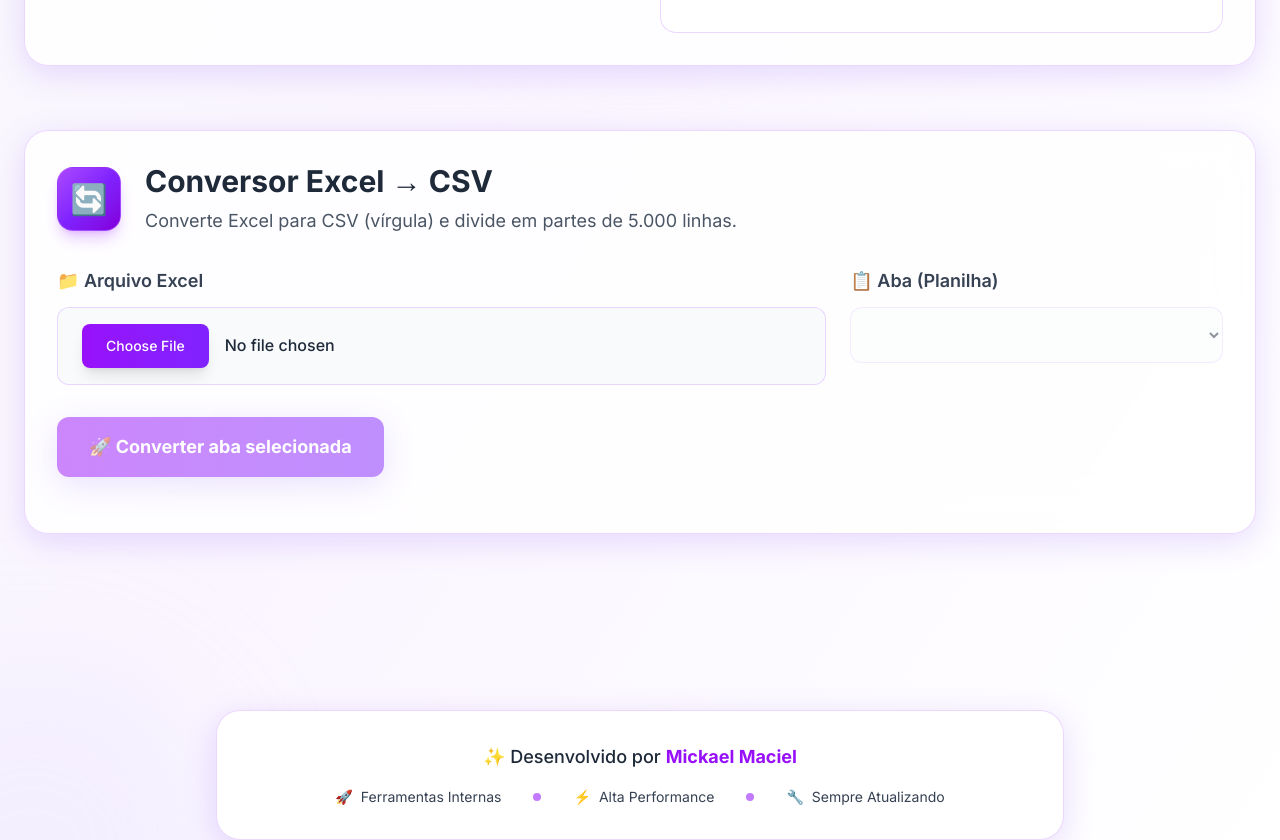
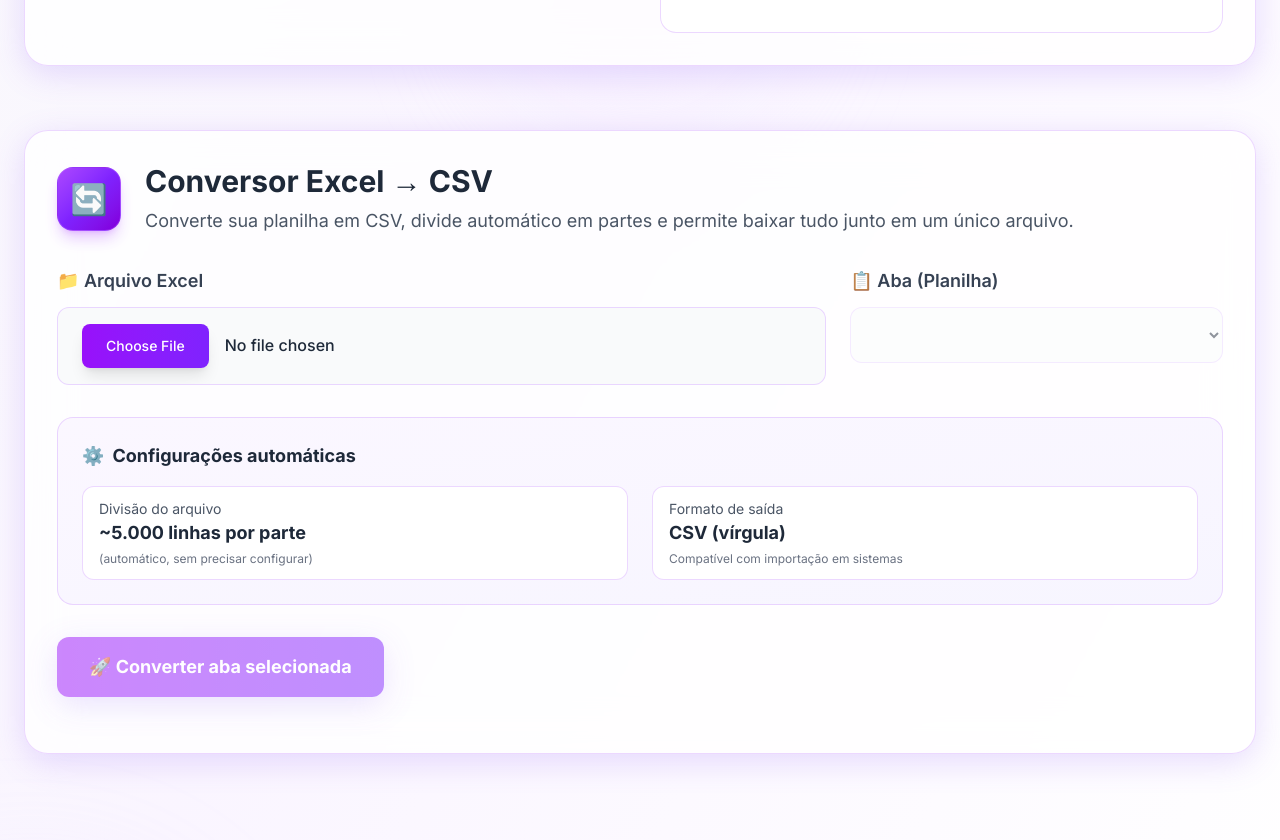
Before and after one commit to mickaelmaciell/suporte-cw, a React (Vite) app: page / in a window 1280 px wide. Shown: the part 1140-1980 px from the top of the page. Built offline with nearby package versions, Linux system fonts and the light colour scheme.

Commit message:
feat: Conversor atualizações

```diff
--- a/src/components/Conversor.jsx
+++ b/src/components/Conversor.jsx
@@ -1,30 +1,42 @@
-import { useState } from "react";
+import React, { useState, useMemo, useRef } from "react";
 import * as XLSX from "xlsx";
 import Papa from "papaparse";
+import JSZip from "jszip"; // ainda usado se você quiser futuramente zip, mas podemos remover se quiser
+
+// tamanho fixo de divisão
+const DEFAULT_CHUNK_SIZE = 5000;
 
 /**
- * Conversor .XLSX → .CSV (vírgula)
- * - 100% no navegador
- * - Escolha de aba e split em partes de 5.000 linhas (mantém cabeçalho)
- * - Visual aprimorado + acessibilidade
- * - Baixar TODAS as partes em UMA única planilha .xlsx (cada parte em uma aba)
+ * Conversor .XLSX → .CSV
+ * - Lê o Excel, escolhe a aba
+ * - Divide em partes automáticas (~5000 linhas cada)
+ * - Gera CSV único gigante (tudo junto)
+ * - Gera CSV separado por parte
+ * - Mostra estatísticas
+ * - NÃO mostra preview e NÃO pede chunk manual
  */
 export default function Conversor() {
+  const fileInputRef = useRef(null);
+
+  // estado principal
   const [fileName, setFileName] = useState("");
-  const [sheets, setSheets] = useState([]);
-  const [selectedSheet, setSelectedSheet] = useState("");
-  const [parts, setParts] = useState([]); // [{name, blob}]
+  const [sheets, setSheets] = useState([]);             // nomes das abas
+  const [selectedSheet, setSelectedSheet] = useState(""); // aba atual
+
+  const [parts, setParts] = useState([]); // [{name, blob, rowCount}]
   const [info, setInfo] = useState("");
 
-  // Estados para o download combinado (.xlsx)
-  const [combinedHeader, setCombinedHeader] = useState([]); // primeira linha (cabeçalho)
-  const [combinedSlices, setCombinedSlices] = useState([]); // array de slices (cada um é um array de linhas)
+  // dados para montar o CSV único
+  const [combinedHeader, setCombinedHeader] = useState([]);
+  const [combinedSlices, setCombinedSlices] = useState([]); // [ [linhasParte1], [linhasParte2], ...]
 
+  // estilo base do card
   const card =
     "rounded-3xl p-8 border backdrop-blur-xl bg-white/80 dark:bg-black/40 " +
     "border-purple-300/50 dark:border-purple-500/30 shadow-[0_8px_32px_rgba(139,92,246,0.2)] " +
     "hover:shadow-[0_12px_48px_rgba(139,92,246,0.3)] transition-all duration-300";
 
+  // util: baixa um Blob com nome custom
   function triggerDownloadBlob(blob, name) {
     const url = URL.createObjectURL(blob);
     const a = document.createElement("a");
@@ -36,14 +48,17 @@
     URL.revokeObjectURL(url);
   }
 
+  // divide array grande em fatias de n itens
   function splitArray(arr, n) {
     const out = [];
-    for (let i = 0; i < arr.length; i += n) out.push(arr.slice(i, i + n));
+    for (let i = 0; i < arr.length; i += n) {
+      out.push(arr.slice(i, i + n));
+    }
     return out;
   }
 
+  // tira caracteres ruins do nome
   function sanitizeSheetName(name) {
-    // Remove caracteres inválidos para nomes de abas no Excel e espaços extras
     return (
       String(name || "")
         .replace(/[:\\/?*\[\]]/g, " ")
@@ -52,10 +67,12 @@
     );
   }
 
+  // quando escolhe arquivo Excel
   async function handleXlsx(e) {
     const file = e.target.files?.[0];
     if (!file) return;
 
+    // limpa tudo anterior
     setFileName(file.name);
     setSheets([]);
     setSelectedSheet("");
@@ -67,102 +84,193 @@
     try {
       const ab = await file.arrayBuffer();
       const wb = XLSX.read(ab, { dense: true });
+
       const names = wb.SheetNames || [];
       setSheets(names);
 
       if (names[0]) {
         setSelectedSheet(names[0]);
-        setInfo(`📊 Arquivo com ${names.length} aba(s).`);
+        setInfo(`📊 Arquivo carregado com ${names.length} aba(s).`);
       }
-    } catch {
+    } catch (err) {
+      console.error("Erro lendo XLSX:", err);
       setInfo("❌ Falha ao ler o arquivo. Verifique se é um XLSX válido.");
     }
   }
 
+  // troca de aba
   function onChangeSheet(name) {
     setSelectedSheet(name);
+
+    // reset dos dados gerados (porque mudou de aba)
     setParts([]);
     setInfo("");
     setCombinedHeader([]);
     setCombinedSlices([]);
   }
 
+  // converter aba atual
   async function convertSelectedSheet() {
+    try {
       if (!selectedSheet) return;
-    const input = document.getElementById("xlsx-input");
-    const file = input?.files?.[0];
-    if (!file) return;
+      const file = fileInputRef.current?.files?.[0];
+      if (!file) {
+        setInfo("⚠️ Selecione um arquivo Excel primeiro.");
+        return;
+      }
 
       const ab = await file.arrayBuffer();
       const wb = XLSX.read(ab, { dense: true });
       const ws = wb.Sheets[selectedSheet];
+
       if (!ws) {
         setInfo("❌ Aba não encontrada.");
         return;
       }
 
-    const rows = XLSX.utils.sheet_to_json(ws, { header: 1, raw: false }) || [];
+      // rows = [[colA,colB,...],[v1,v2,...],...]
+      const rows =
+        XLSX.utils.sheet_to_json(ws, { header: 1, raw: false }) || [];
+
       if (rows.length === 0) {
         setInfo("⚠️ Aba vazia.");
         return;
       }
 
       const [header, ...dataRows] = rows;
-    const CHUNK = 5000;
-    const slices = splitArray(dataRows, CHUNK);
 
-    const base = (fileName || "planilha").replace(/\.(xlsx|xlsm|xls|xlsb)$/i, "");
-    const generated = (slices.length ? slices : [dataRows]).map((slice, idx) => {
-      const csv = Papa.unparse([header, ...slice], { delimiter: "," });
+      // quebra automática em blocos fixos
+      const slices = splitArray(dataRows, DEFAULT_CHUNK_SIZE);
+
+      const base = (fileName || "planilha").replace(
+        /\.(xlsx|xlsm|xls|xlsb)$/i,
+        ""
+      );
+      const safeSheet = sanitizeSheetName(selectedSheet);
+
+      // gerar csv pra cada parte
+      const generated = (slices.length ? slices : [dataRows]).map(
+        (slice, idx) => {
+          const csv = Papa.unparse([header, ...slice], {
+            delimiter: ",",
+          });
+
           const name =
             slices.length > 1
-          ? `${base}_${sanitizeSheetName(selectedSheet)}_parte_${idx + 1}.csv`
-          : `${base}_${sanitizeSheetName(selectedSheet)}.csv`;
-      return { name, blob: new Blob([csv], { type: "text/csv;charset=utf-8" }) };
+              ? `${base}_${safeSheet}_parte_${idx + 1}.csv`
+              : `${base}_${safeSheet}.csv`;
+
+          return {
+            name,
+            blob: new Blob([csv], {
+              type: "text/csv;charset=utf-8",
+            }),
+            rowCount: slice.length,
+          };
+        }
+      );
+
+      setParts(generated);
+
+      setInfo(
+        `✅ Conversão concluída • ${dataRows.length.toLocaleString(
+          "pt-BR"
+        )} linhas de dados${
+          slices.length > 1
+            ? ` • divididas em ${slices.length} partes (~${DEFAULT_CHUNK_SIZE} linhas cada)`
+            : ""
+        } • ${header.length} colunas`
+      );
+
+      // salva dados crus pra montar CSV único depois
+      setCombinedHeader(header);
+      setCombinedSlices(slices.length ? slices : [dataRows]);
+    } catch (err) {
+      console.error("Erro na conversão:", err);
+      setInfo("❌ Erro inesperado ao converter. Veja o console.");
+    }
+  }
+
+  // CSV único gigante (todas as partes juntas)
+  function downloadCombinedCSV() {
+    if (!combinedSlices.length) return;
+
+    // junta tudo
+    const allRows = [];
+    for (const slice of combinedSlices) {
+      allRows.push(...slice);
+    }
+
+    // monta CSV com cabeçalho só uma vez
+    const csv = Papa.unparse([combinedHeader, ...allRows], {
+      delimiter: ",",
     });
 
-    setParts(generated);
-    setInfo(
-      `✅ Conversão concluída${
-        slices.length > 1 ? ` • geradas ${slices.length} partes.` : "."
-      }`
+    const base = (fileName || "planilha").replace(
+      /\.(xlsx|xlsm|xls|xlsb)$/i,
+      ""
     );
-
-    // Guardar info para o download combinado (.xlsx)
-    setCombinedHeader(header);
-    setCombinedSlices(slices.length ? slices : [dataRows]);
-  }
-
-  // Baixar todas as partes em uma ÚNICA planilha .xlsx (uma aba por parte)
-  function downloadCombinedXlsx() {
-    if (!combinedSlices.length) return;
-
-    const wb = XLSX.utils.book_new();
-    const base = (fileName || "planilha").replace(/\.(xlsx|xlsm|xls|xlsb)$/i, "");
     const safeSheet = sanitizeSheetName(selectedSheet);
 
-    combinedSlices.forEach((slice, idx) => {
-      // sempre mantém cabeçalho na aba
-      const aoa = [combinedHeader, ...slice];
-      const ws = XLSX.utils.aoa_to_sheet(aoa);
-      const tabName =
-        combinedSlices.length > 1 ? `${safeSheet}_parte_${idx + 1}` : `${safeSheet}`;
-      XLSX.utils.book_append_sheet(wb, ws, tabName.slice(0, 31)); // Excel limita a 31 caracteres
+    const finalName =
+      combinedSlices.length > 1
+        ? `${base}_${safeSheet}_todas_partes.csv`
+        : `${base}_${safeSheet}.csv`;
+
+    const blob = new Blob([csv], {
+      type: "text/csv;charset=utf-8",
     });
 
-    const wbout = XLSX.write(wb, { bookType: "xlsx", type: "array" });
-    const blob = new Blob([wbout], {
-      type: "application/vnd.openxmlformats-officedocument.spreadsheetml.sheet",
-    });
-    const finalName =
-      combinedSlices.length > 1
-        ? `${base}_${safeSheet}_todas_as_partes.xlsx`
-        : `${base}_${safeSheet}.xlsx`;
     triggerDownloadBlob(blob, finalName);
   }
 
+  // (removemos o botão "baixar tudo em zip", então essa função não é mais usada.
+  // se quiser, podemos deletar totalmente. Vou deixar comentada.)
+  /*
+  async function downloadAllCSVsAsZip() {
+    if (!parts.length) return;
+
+    const zip = new JSZip();
+    const base = (fileName || "planilha").replace(
+      /\.(xlsx|xlsm|xls|xlsb)$/i,
+      ""
+    );
+    const folder = zip.folder(base);
+
+    for (const p of parts) {
+      const content = await p.blob.arrayBuffer();
+      folder.file(p.name, content);
+    }
+
+    const blob = await zip.generateAsync({ type: "blob" });
+    triggerDownloadBlob(blob, `${base}_todas_partes.zip`);
+  }
+  */
+
+  // estatísticas
+  const stats = useMemo(() => {
+    if (!parts.length) return null;
+    const totalRows = parts.reduce((sum, p) => sum + p.rowCount, 0);
+    const totalSize = parts.reduce((sum, p) => sum + p.blob.size, 0);
+    return {
+      totalRows,
+      totalSize,
+      avgRowsPerPart: Math.round(totalRows / parts.length),
+      columns: combinedHeader.length,
+    };
+  }, [parts, combinedHeader]);
+
+  function formatBytes(bytes) {
+    if (bytes < 1024) return bytes + " B";
+    if (bytes < 1048576) return (bytes / 1024).toFixed(1) + " KB";
+    if (bytes < 1073741824) return (bytes / 1048576).toFixed(1) + " MB";
+    return (bytes / 1073741824).toFixed(2) + " GB";
+  }
+
   return (
+    <div className="max-w-7xl mx-auto">
       <section className={card}>
+        {/* Cabeçalho da página */}
         <div className="flex items-center gap-6 mb-8">
           <div className="w-16 h-16 rounded-2xl flex items-center justify-center bg-gradient-to-br from-purple-500 via-violet-600 to-purple-700 shadow-lg shadow-purple-500/30 border border-purple-400/30">
             <span className="text-3xl">🔄</span>
@@ -172,17 +280,21 @@
               Conversor Excel → CSV
             </h3>
             <p className="text-gray-600 dark:text-gray-300 text-lg mt-2">
-            Converte Excel para CSV (vírgula) e divide em partes de 5.000 linhas.
+              Converte sua planilha em CSV, divide automático em partes e
+              permite baixar tudo junto em um único arquivo.
             </p>
           </div>
         </div>
 
+        {/* Upload + escolha de aba */}
         <div className="grid md:grid-cols-3 gap-6 mb-8">
+          {/* Upload Excel */}
           <div className="md:col-span-2">
             <label className="block text-lg font-semibold text-gray-700 dark:text-gray-200 mb-3">
               📁 Arquivo Excel
             </label>
             <input
+              ref={fileInputRef}
               id="xlsx-input"
               type="file"
               accept=".xlsx,.xlsm,.xlsb,.xls"
@@ -196,6 +308,7 @@
             )}
           </div>
 
+          {/* Dropdown com abas */}
           <div>
             <label className="block text-lg font-semibold text-gray-700 dark:text-gray-200 mb-3">
               📋 Aba (Planilha)
@@ -207,7 +320,11 @@
               className="w-full rounded-xl border border-purple-300/50 dark:border-purple-500/30 bg-gray-50 dark:bg-slate-700/60 px-6 py-4 text-gray-800 dark:text-white text-base font-medium focus:outline-none focus:ring-2 focus:ring-purple-500 focus:border-purple-500 backdrop-blur-lg disabled:opacity-50"
             >
               {sheets.map((n) => (
-              <option key={n} value={n} className="bg-gray-50 dark:bg-slate-800">
+                <option
+                  key={n}
+                  value={n}
+                  className="bg-gray-50 dark:bg-slate-800"
+                >
                   {n}
                 </option>
               ))}
@@ -215,7 +332,41 @@
           </div>
         </div>
 
-      <div className="flex items-center gap-4 mb-6">
+        {/* Configurações (agora só informativa) */}
+        <div className="rounded-2xl border border-purple-300/50 dark:border-purple-500/30 bg-gradient-to-br from-purple-50/80 dark:from-purple-900/20 to-violet-50/80 dark:to-violet-900/20 p-6 backdrop-blur-lg mb-8">
+          <h4 className="text-lg font-bold text-gray-800 dark:text-white mb-4 flex items-center gap-2">
+            <span>⚙️</span> Configurações automáticas
+          </h4>
+
+          <div className="grid md:grid-cols-2 gap-6">
+            <div className="bg-white dark:bg-slate-700 rounded-xl px-4 py-3 border border-purple-300/50 dark:border-purple-500/30 w-full">
+              <div className="text-sm text-gray-600 dark:text-gray-400">
+                Divisão do arquivo
+              </div>
+              <div className="text-lg font-bold text-gray-800 dark:text-white">
+                ~{DEFAULT_CHUNK_SIZE.toLocaleString("pt-BR")} linhas por parte
+              </div>
+              <div className="text-xs text-gray-500 dark:text-gray-400 mt-1">
+                (automático, sem precisar configurar)
+              </div>
+            </div>
+
+            <div className="bg-white dark:bg-slate-700 rounded-xl px-4 py-3 border border-purple-300/50 dark:border-purple-500/30 w-full">
+              <div className="text-sm text-gray-600 dark:text-gray-400">
+                Formato de saída
+              </div>
+              <div className="text-lg font-bold text-gray-800 dark:text-white">
+                CSV (vírgula)
+              </div>
+              <div className="text-xs text-gray-500 dark:text-gray-400 mt-1">
+                Compatível com importação em sistemas
+              </div>
+            </div>
+          </div>
+        </div>
+
+        {/* Botão converter + resumo de quantas partes saíram */}
+        <div className="flex flex-wrap items-center gap-4 mb-6">
           <button
             onClick={convertSelectedSheet}
             disabled={!selectedSheet}
@@ -225,51 +376,123 @@
           </button>
 
           {parts.length > 0 && (
-          <div className="flex items-center gap-2 text-purple-700 dark:text-purple-300 bg-purple-100/80 dark:bg-purple-900/30 px-4 py-2 rounded-lg border border-purple-300/50 dark:border-purple-500/30">
+            <div className="flex items-center gap-2 text-purple-700 dark:text-purple-300 bg-purple-100/80 dark:bg-purple-900/30 px-4 py-3 rounded-xl border border-purple-300/50 dark:border-purple-500/30">
               <span className="text-lg">📦</span>
               <span className="font-medium">
-              Partes geradas: <strong>{parts.length}</strong>
+                {parts.length} parte
+                {parts.length > 1 ? "s" : ""} gerada
+                {parts.length > 1 ? "s" : ""}
               </span>
             </div>
           )}
         </div>
 
+        {/* Mensagem de status */}
         {info && (
-        <div className="mb-8 p-4 bg-gradient-to-r from-gray-100/80 dark:from-slate-700/60 to-purple-100/80 dark:to-purple-800/60 rounded-xl border border-purple-300/50 dark:border-purple-500/30 text-gray-700 dark:text-gray-200">
+          <div className="mb-8 p-4 bg-gradient-to-r from-gray-100/80 dark:from-slate-700/60 to-purple-100/80 dark:to-purple-800/60 rounded-xl border border-purple-300/50 dark:border-purple-500/30 text-gray-700 dark:text-gray-200 font-medium">
             {info}
           </div>
         )}
 
-      {parts.length > 0 && (
-        <div className="rounded-2xl border border-purple-300/50 dark:border-purple-500/30 bg-white/90 dark:bg-slate-800/60 p-6 backdrop-blur-lg space-y-5">
-          <h4 className="text-xl font-bold text-gray-800 dark:text-white flex items-center gap-2">
-            <span>💾</span> Baixar CSV(s)
+        {/* Estatísticas */}
+        {parts.length > 0 && stats && (
+          <div className="rounded-2xl border border-purple-300/50 dark:border-purple-500/30 bg-gradient-to-br from-blue-50/80 dark:from-blue-900/20 to-indigo-50/80 dark:to-indigo-900/20 p-6 backdrop-blur-lg mb-8">
+            <h4 className="text-lg font-bold text-gray-800 dark:text-white mb-4 flex items-center gap-2">
+              <span>📊</span> Estatísticas
             </h4>
 
-          {/* Baixar TODAS as partes em uma ÚNICA planilha .xlsx */}
+            <div className="grid grid-cols-2 md:grid-cols-4 gap-4">
+              <div className="bg-white/60 dark:bg-slate-800/60 rounded-xl p-4 border border-blue-300/50 dark:border-blue-500/30">
+                <div className="text-sm text-gray-600 dark:text-gray-400">
+                  Total de linhas
+                </div>
+                <div className="text-2xl font-bold text-blue-600 dark:text-blue-400">
+                  {stats.totalRows.toLocaleString("pt-BR")}
+                </div>
+              </div>
+
+              <div className="bg-white/60 dark:bg-slate-800/60 rounded-xl p-4 border border-blue-300/50 dark:border-blue-500/30">
+                <div className="text-sm text-gray-600 dark:text-gray-400">
+                  Colunas
+                </div>
+                <div className="text-2xl font-bold text-indigo-600 dark:text-indigo-400">
+                  {stats.columns}
+                </div>
+              </div>
+
+              <div className="bg-white/60 dark:bg-slate-800/60 rounded-xl p-4 border border-blue-300/50 dark:border-blue-500/30">
+                <div className="text-sm text-gray-600 dark:text-gray-400">
+                  Tamanho total (todas as partes)
+                </div>
+                <div className="text-2xl font-bold text-violet-600 dark:text-violet-400">
+                  {formatBytes(stats.totalSize)}
+                </div>
+              </div>
+
+              <div className="bg-white/60 dark:bg-slate-800/60 rounded-xl p-4 border border-blue-300/50 dark:border-blue-500/30">
+                <div className="text-sm text-gray-600 dark:text-gray-400">
+                  Média por parte
+                </div>
+                <div className="text-2xl font-bold text-purple-600 dark:text-purple-400">
+                  {stats.avgRowsPerPart.toLocaleString("pt-BR")}
+                </div>
+              </div>
+            </div>
+          </div>
+        )}
+
+        {/* Downloads */}
+        {parts.length > 0 && (
+          <div className="rounded-2xl border border-purple-300/50 dark:border-purple-500/30 bg-white/90 dark:bg-slate-800/60 p-6 backdrop-blur-lg space-y-6">
+            <h4 className="text-xl font-bold text-gray-800 dark:text-white flex items-center gap-2">
+              <span>💾</span> Opções de Download
+            </h4>
+
+            {/* Botão azul: CSV único grandão */}
+            <div className="grid md:grid-cols-1 gap-4">
               <button
-            onClick={downloadCombinedXlsx}
-            className="w-full mb-2 rounded-xl px-6 py-4 font-bold text-base transition-all duration-300 bg-gradient-to-r from-blue-600 to-indigo-600 text-white hover:from-blue-500 hover:to-indigo-500 shadow-[0_8px_24px_rgba(37,99,235,0.35)] hover:shadow-[0_12px_36px_rgba(37,99,235,0.45)] transform hover:scale-[1.01]"
-            title="Cria um .xlsx com uma aba por parte (mantém o cabeçalho em cada aba)"
+                onClick={downloadCombinedCSV}
+                className="rounded-xl px-6 py-4 font-bold text-base transition-all duration-300 bg-gradient-to-r from-blue-600 to-indigo-600 text-white hover:from-blue-500 hover:to-indigo-500 shadow-[0_8px_24px_rgba(37,99,235,0.35)] hover:shadow-[0_12px_36px_rgba(37,99,235,0.45)] transform hover:scale-[1.02] flex items-center justify-center gap-2"
+                title="Gera um único CSV juntando TODAS as partes"
               >
-            📘 Baixar TUDO em uma única planilha (.xlsx)
+                <span>📘</span>
+                <span>Baixar TUDO em um único CSV (.csv)</span>
               </button>
+            </div>
 
-          {/* Botões individuais (partes separadas) */}
-          <div className="grid grid-cols-2 md:grid-cols-3 lg:grid-cols-4 gap-3">
+            {/* Downloads individuais */}
+            <div>
+              <h5 className="text-lg font-semibold text-gray-800 dark:text-white mb-3 flex items-center gap-2">
+                <span>📄</span> Download individual (CSV)
+              </h5>
+
+              <div className="grid grid-cols-1 md:grid-cols-2 lg:grid-cols-3 gap-3">
                 {parts.map((p, idx) => (
                   <button
                     key={idx}
                     onClick={() => triggerDownloadBlob(p.blob, p.name)}
                     title={p.name}
-                className="px-4 py-3 rounded-xl border border-purple-300/50 dark:border-purple-500/30 bg-gradient-to-br from-gray-100/80 dark:from-slate-700/60 to-purple-100/80 dark:to-purple-800/40 text-gray-700 dark:text-gray-200 hover:from-gray-200/80 dark:hover:from-slate-600/80 hover:to-purple-200/80 dark:hover:to-purple-700/60 font-medium transition-all duration-200 hover:scale-[1.02] shadow-lg"
+                    className="px-4 py-4 rounded-xl border border-purple-300/50 dark:border-purple-500/30 bg-gradient-to-br from-gray-50/80 dark:from-slate-700/60 to-purple-50/80 dark:to-purple-800/40 hover:from-gray-100/80 dark:hover:from-slate-600/80 hover:to-purple-100/80 dark:hover:to-purple-700/60 font-medium transition-all duration-200 hover:scale-[1.02] shadow-lg text-left"
                   >
-                {p.name.length > 28 ? `📄 Parte ${idx + 1}` : `📄 ${p.name}`}
+                    <div className="flex items-start justify-between gap-2">
+                      <div className="flex-1 min-w-0">
+                        <div className="text-sm font-bold text-gray-800 dark:text-white truncate">
+                          📄 Parte {idx + 1}
+                        </div>
+                        <div className="text-xs text-gray-600 dark:text-gray-400 mt-1">
+                          {p.rowCount.toLocaleString("pt-BR")} linhas •{" "}
+                          {formatBytes(p.blob.size)}
+                        </div>
+                      </div>
+                      <div className="text-2xl opacity-50">⬇️</div>
+                    </div>
                   </button>
                 ))}
               </div>
             </div>
+          </div>
         )}
       </section>
+    </div>
   );
 }
```
Lines whose indentation alone changed are shown as unchanged.
